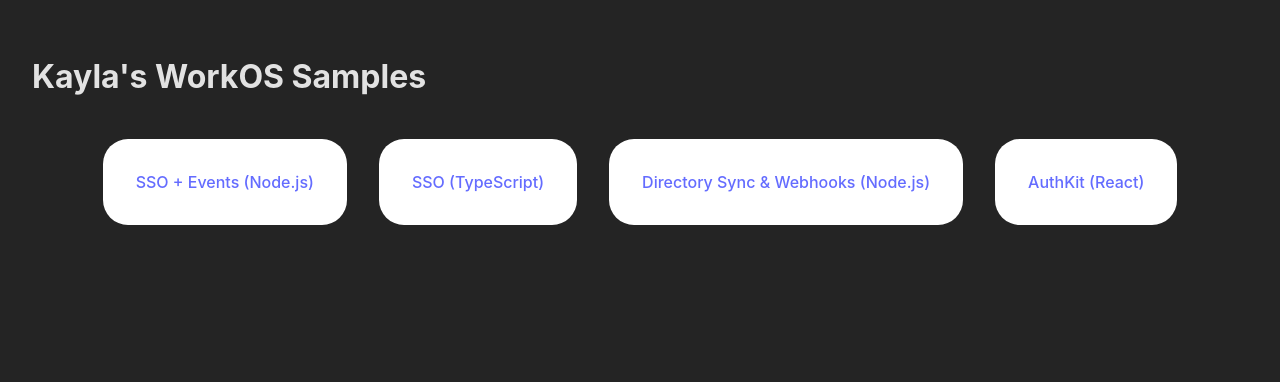
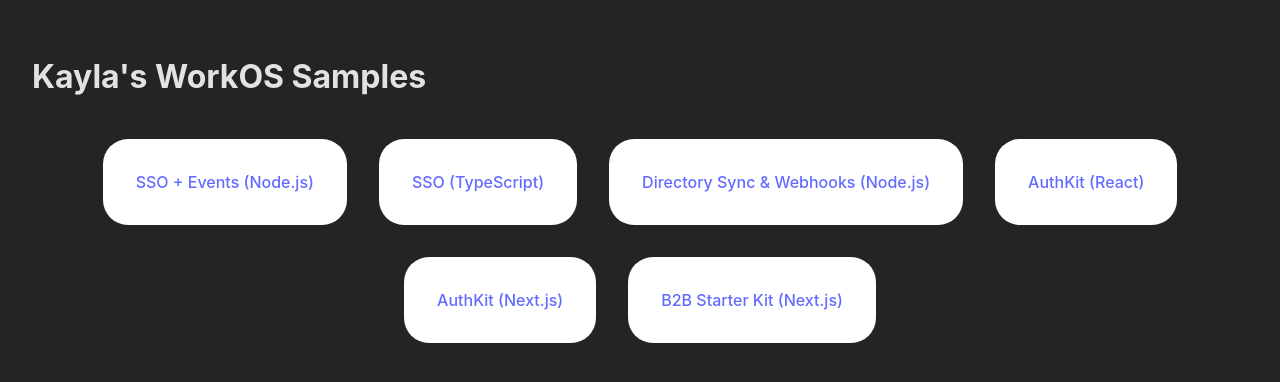
Before and after one commit to kaylagordon/workos-samples, a React (Vite) app: page / in a window 1280 px wide. Shown: the top 382 px of the page. Built offline with nearby package versions, Linux system fonts and the light colour scheme.

Commit message:
Add next apps

```diff
--- a/src/appsData.js
+++ b/src/appsData.js
@@ -23,6 +23,18 @@
     codeToCopy: 'cd && cd example-apps/react-authkit-example && code . && npm run dev',
     url: 'http://localhost:5173/'
   },
+  {
+    category: 'AuthKit',
+    language: 'Next.js',
+    codeToCopy: 'cd && cd example-apps/next-authkit-example && code . && npm run dev',
+    url: 'http://localhost:3000/'
+  },
+  {
+    category: 'B2B Starter Kit',
+    language: 'Next.js',
+    codeToCopy: 'cd && cd example-apps/next-b2b-starter-kit && code . && pnpm run dev',
+    url: 'http://localhost:3000/'
+  },
 ]
 
 export default appsData;
```
